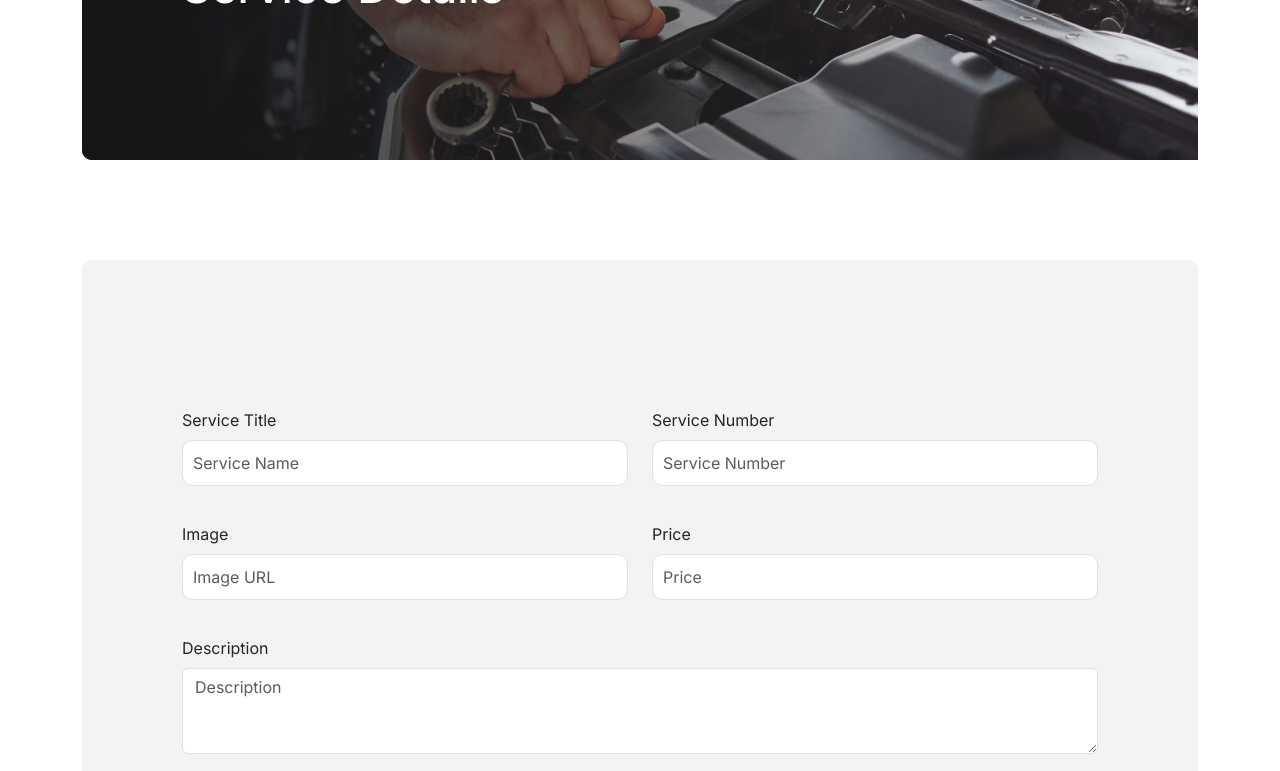
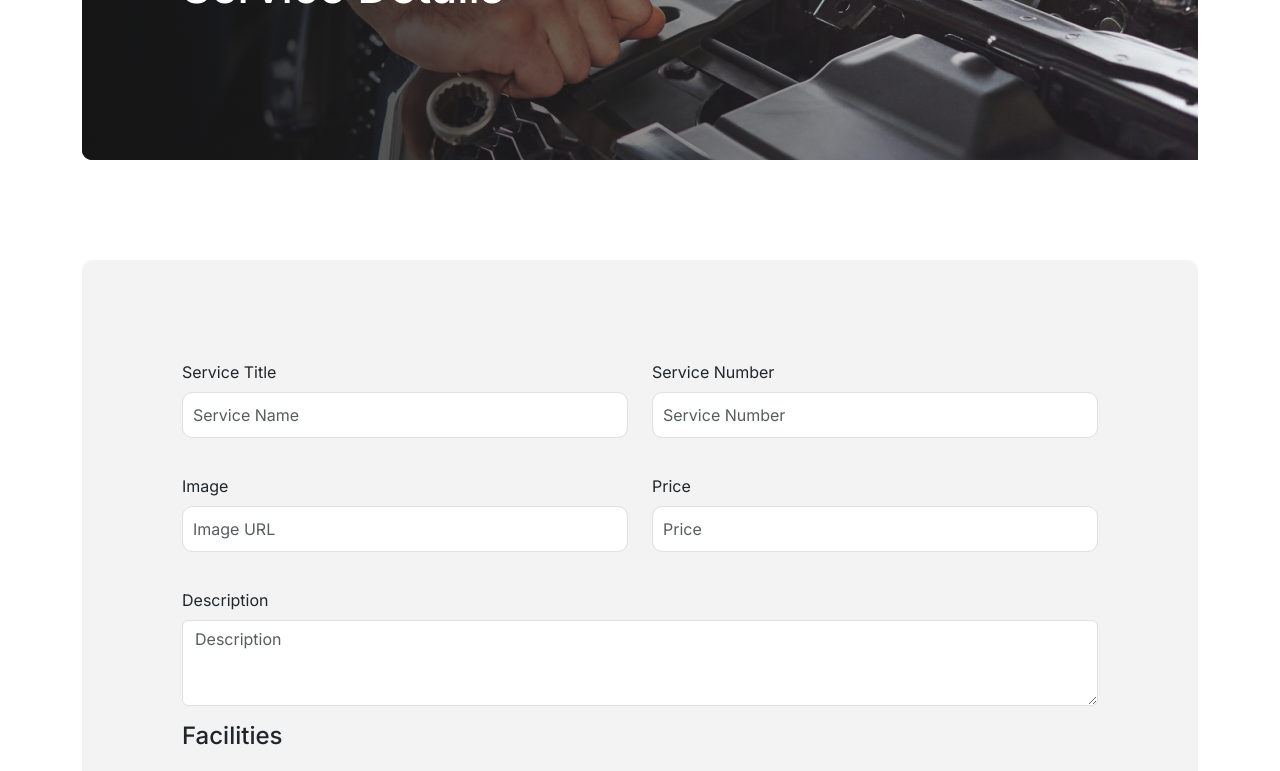
Before and after one commit to code-with-omar/car-doctor-client, a React (Vite) app: page /addServices in a window 1280 px wide. Shown: the part 311-1082 px from the top of the page. Built offline with nearby package versions, Linux system fonts and the light colour scheme; no server answers.

Commit message:
Handle add service functionility complete

```diff
--- a/src/Pages/AddServices/AddServices.jsx
+++ b/src/Pages/AddServices/AddServices.jsx
@@ -1,6 +1,57 @@
 import { Col, Container, Form, Row } from 'react-bootstrap';
 import './addServices.css'
 const AddServices = () => {
+    const handleAddServices = (e) => {
+        e.preventDefault();
+        const form = e.target;
+        const title = form.name.value;
+        const service_id = form.serviceName.value;
+        const img = form.image.value;
+        const price = form.price.value;
+        const description = form.description.value;
+        const nameOfFacility_1 = form.nameOfFacility_1.value;
+        const nameOfFacility_2 = form.nameOfFacility_2.value;
+        const nameOfFacility_3 = form.nameOfFacility_3.value;
+        const nameOfFacility_4 = form.nameOfFacility_4.value;
+        const facilityDescription_1 = form.facilityDescription_1.value;
+        const facilityDescription_2 = form.facilityDescription_2.value;
+        const facilityDescription_3 = form.facilityDescription_3.value;
+        const facilityDescription_4 = form.facilityDescription_4.value;
+
+        const facility = [
+            {
+                service_id,
+                title,
+                img,
+                price,
+                description,
+                facility: [
+                    {
+                        name: nameOfFacility_1,
+                        details: facilityDescription_1
+                    },
+                    {
+                        name: nameOfFacility_2,
+                        details: facilityDescription_2
+                    },
+                    {
+                        name: nameOfFacility_3,
+                        details: facilityDescription_3
+                    },
+                    {
+                        name: nameOfFacility_4,
+                        details: facilityDescription_4
+                    }
+                ]
+            }
+        ];
+
+        console.log(facility);
+
+    };
+
+
+
     return (
         <Container>
             <div className='checkout-banner-wrap'>
@@ -8,8 +59,7 @@ const AddServices = () => {
                     <h2 className='checkout-header fs-45 fw-500 font-white'>Service Details</h2>
                 </div>
             </div>
-            <Form className='bg-dark-07 checkout-form' >
-                <h2 className=' fs-35 fw-700 font-orange text-center mb-5'></h2>
+            <Form className='bg-dark-07 checkout-form' onSubmit={handleAddServices}>
                 <Row className="mb-3">
                     <Form.Group as={Col} controlId="formGridName">
                         <Form.Label>Service Title</Form.Label>
@@ -24,7 +74,7 @@ const AddServices = () => {
                 <Row className="mb-3">
                     <Form.Group as={Col} controlId="formGridName">
                         <Form.Label>Image</Form.Label>
-                        <Form.Control type="email" name="email" placeholder="Image URL" required />
+                        <Form.Control type="text" name="image" placeholder="Image URL" required />
                     </Form.Group>
 
                     <Form.Group as={Col} controlId="formGridDate">
@@ -43,45 +93,45 @@ const AddServices = () => {
                     <h4>Facilities</h4>
                     <Form.Group as={Col} controlId="formGridName">
                         <Form.Label></Form.Label>
-                        <Form.Control type="text" name="nameOfFacility" placeholder="Name of facility" required />
+                        <Form.Control type="text" name="nameOfFacility_1" placeholder="Name of facility" required />
                     </Form.Group>
 
                     <Form.Group as={Col} controlId="formGridDate">
                         <Form.Label></Form.Label>
-                        <Form.Control type="text" name="facilityDescription" placeholder='Description' />
+                        <Form.Control type="text" name="facilityDescription_1" placeholder='Description' />
                     </Form.Group>
                 </Row>
                 <Row className="">
                     <Form.Group as={Col} controlId="formGridName">
                         <Form.Label></Form.Label>
-                        <Form.Control type="text" name="nameOfFacility" placeholder="Name of facility" required />
+                        <Form.Control type="text" name="nameOfFacility_2" placeholder="Name of facility" required />
                     </Form.Group>
 
                     <Form.Group as={Col} controlId="formGridDate">
                         <Form.Label></Form.Label>
-                        <Form.Control type="text" name="facilityDescription" placeholder='Description' />
+                        <Form.Control type="text" name="facilityDescription_2" placeholder='Description' />
                     </Form.Group>
                 </Row>
                 <Row className="">
                     <Form.Group as={Col} controlId="formGridName">
                         <Form.Label></Form.Label>
-                        <Form.Control type="text" name="nameOfFacility" placeholder="Name of facility" required />
+                        <Form.Control type="text" name="nameOfFacility_3" placeholder="Name of facility" required />
                     </Form.Group>
 
                     <Form.Group as={Col} controlId="formGridDate">
                         <Form.Label></Form.Label>
-                        <Form.Control type="text" name="facilityDescription" placeholder='Description' />
+                        <Form.Control type="text" name="facilityDescription_3" placeholder='Description' />
                     </Form.Group>
                 </Row>
                 <Row className="">
                     <Form.Group as={Col} controlId="formGridName">
                         <Form.Label></Form.Label>
-                        <Form.Control type="text" name="nameOfFacility" placeholder="Name of facility" required />
+                        <Form.Control type="text" name="nameOfFacility_4" placeholder="Name of facility" required />
                     </Form.Group>
 
                     <Form.Group as={Col} controlId="formGridDate">
                         <Form.Label></Form.Label>
-                        <Form.Control type="text" name="facilityDescription" placeholder='Description' />
+                        <Form.Control type="text" name="facilityDescription_4" placeholder='Description' />
                     </Form.Group>
                 </Row>
                 <Row>
```
